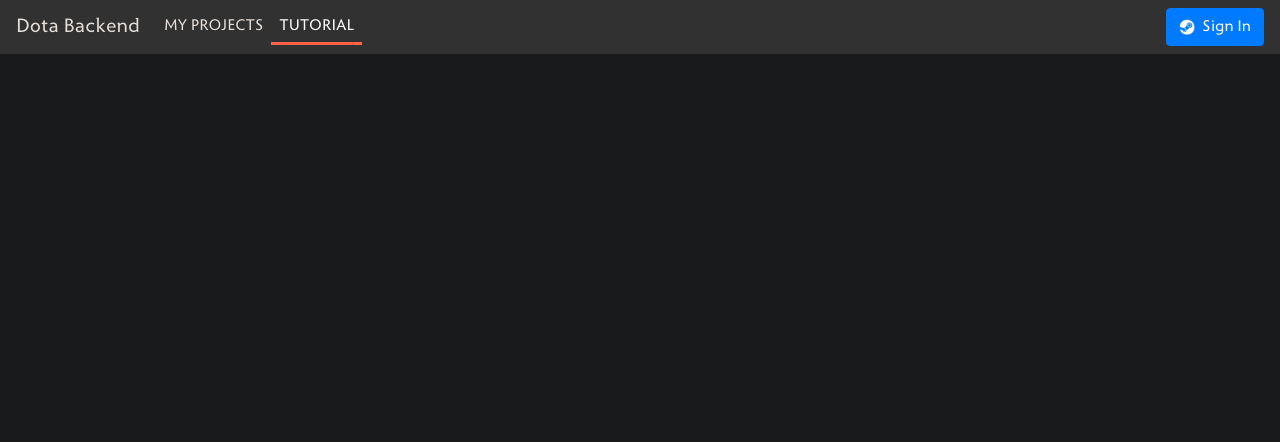
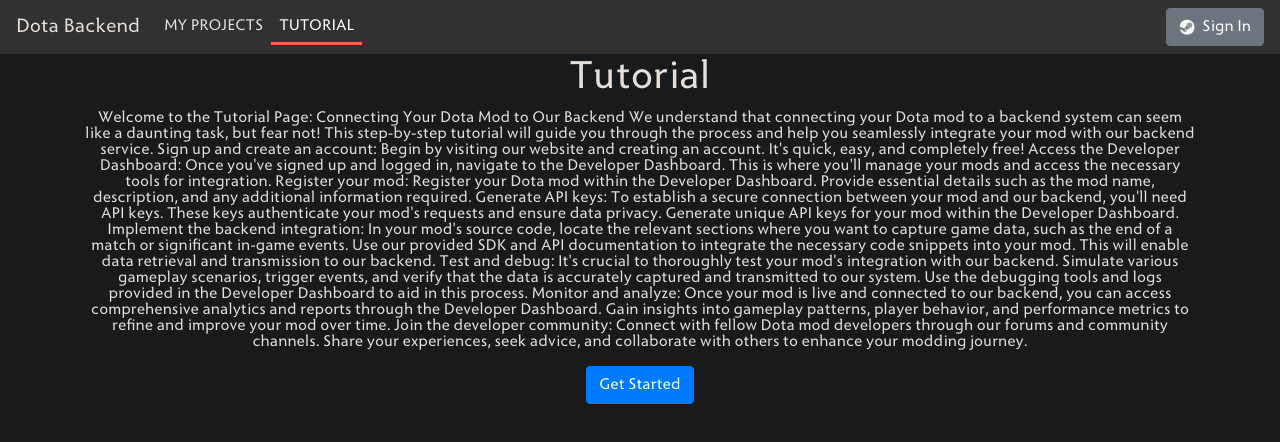
Before and after one commit to VicFrank/Dota-Backend, a Vue app: page /tutorial in a window 1280 px wide. Shown: the top 442 px of the page. Built offline with nearby package versions, Linux system fonts and the light colour scheme; no server answers.

Commit message:
Saving progress

```diff
--- a/package.json
+++ b/package.json
@@ -10,6 +10,7 @@
     "lint": "eslint . --ext .vue,.js,.jsx,.cjs,.mjs,.ts,.tsx,.cts,.mts --fix --ignore-path .gitignore"
   },
   "dependencies": {
+    "axios": "^1.4.0",
     "bootstrap-vue": "^2.23.1",
     "vue": "^2.7.7",
     "vue-router": "^3.5.4",
--- a/src/App.vue
+++ b/src/App.vue
@@ -21,19 +21,23 @@ export default {
 	},
 
 	created() {
-    fetch("https://api.dotabackend.com/api/auth/steam/success", { credentials: "include" })
+		fetch("https://api.dotabackend.com/auth/steam/success", { credentials: "include" })
 			.then((res) => res.json())
 			.then((res) => {
 				if (res.success) {
-          const { photos, id, displayName } = res.user;
+					console.log("User is logged in");
+					console.log(res.user.steamID);
+					console.log(res.user.username);
+					console.log(res.user.picture);
 
 					this.$store.commit({
 						type: "SET_USER",
-            steamID: id,
-            username: displayName,
-            picture: photos[2].value,
+						steamID: res.user.steamID,
+						username: res.user.username,
+						picture: res.user.picture,
 					});
 				} else {
+					console.log("User is not logged in");
 					this.$store.commit({
 						type: "LOG_OUT",
 					});
--- a/src/components/auth/LoginButton.vue
+++ b/src/components/auth/LoginButton.vue
@@ -1,5 +1,5 @@
 <template>
-  <a href="https://api.dotabackend.com/auth/steam/login" class="btn btn-primary">
+  <a href="https://api.dotabackend.com/auth/steam/login" class="btn btn-secondary">
     <img src="../../assets/images/site/steam_icon.png" class="steam-icon mr-1" alt="Steam Login Button" />
     Sign In
   </a>
@@ -16,4 +16,23 @@ export default {
   height: 1rem;
   width: 1rem;
 }
+
+.sign-in-button {
+  display: flex;
+  align-items: center;
+  justify-content: center;
+  background: #000;
+  color: var(--secondary-color);
+  border: 1px solid var(--secondary-color);
+  text-transform: uppercase;
+  padding: 0.5rem 1rem;
+  font-size: 1rem;
+  font-weight: 600;
+  cursor: pointer;
+}
+
+.sign-in-button:hover {
+  transform: translateY(-1px);
+  filter: brightness(1.2);
+}
 </style>
--- a/src/components/layout/HeaderComponent.vue
+++ b/src/components/layout/HeaderComponent.vue
@@ -6,7 +6,7 @@
       </router-link>
       <ul class="navbar-nav flex-row d-flex text-uppercase">
         <li class="nav-item">
-          <router-link to="/my_projects" class="nav-link" exact-active-class="active-link">
+          <router-link to="/my-projects" class="nav-link" exact-active-class="active-link">
             My Projects
           </router-link>
         </li>
--- a/src/components/pages/HomePage.vue
+++ b/src/components/pages/HomePage.vue
@@ -1,7 +1,20 @@
 <template>
   <div class="text-center">
     <h1>Dota Backend</h1>
-    <p>Welcome to Dota Backend, an easy way for Custom Game developers to create backends for their projects</p>
+    <p>Welcome to our website!<br>We provide a free backend solution for Dota mod developers, allowing them to connect
+      their
+      mods and retrieve valuable game data.<br>
+      Our platform is designed to assist developers in gathering data from their Dota mods, specifically capturing
+      information when game matches are completed. This includes important statistics such as the number of kills, deaths,
+      assists, victories, planted wards, and much more.<br>
+      By integrating our backend service into their mods, developers can easily access and analyze detailed game data,
+      enabling them to gain valuable insights into their mod's performance and enhance the overall gameplay
+      experience.<br>
+      Whether you're an experienced mod developer or just starting out, our platform offers a convenient and efficient way
+      to collect and utilize game data for your Dota mods.<br>Say goodbye to the hassle of building your own backend
+      infrastructure and focus on what you do best – creating amazing Dota mods!<br>
+      Join our community of developers today and take advantage of our free backend service to elevate your Dota mods to
+      new heights. Happy modding!</p>
     <router-link to="/dashboard" class="btn btn-primary">Get Started</router-link>
   </div>
 </template>
--- /dev/null
+++ b/src/components/pages/MyProjects.vue
@@ -0,0 +1,7 @@
+<template>
+  <div class="text-center">
+    <h1>My Projects</h1>
+    <p>Welcome to Dota Backend, an easy way for Custom Game developers to create backends for their projects</p>
+    <router-link to="/dashboard" class="btn btn-primary">Get Started</router-link>
+  </div>
+</template>
--- /dev/null
+++ b/src/components/pages/Tutorial.vue
@@ -0,0 +1,40 @@
+<template>
+  <div class="text-center">
+    <h1>Tutorial</h1>
+    <p>Welcome to the Tutorial Page: Connecting Your Dota Mod to Our Backend
+
+      We understand that connecting your Dota mod to a backend system can seem like a daunting task, but fear not! This
+      step-by-step tutorial will guide you through the process and help you seamlessly integrate your mod with our backend
+      service.
+
+      Sign up and create an account: Begin by visiting our website and creating an account. It's quick, easy, and
+      completely free!
+
+      Access the Developer Dashboard: Once you've signed up and logged in, navigate to the Developer Dashboard. This is
+      where you'll manage your mods and access the necessary tools for integration.
+
+      Register your mod: Register your Dota mod within the Developer Dashboard. Provide essential details such as the mod
+      name, description, and any additional information required.
+
+      Generate API keys: To establish a secure connection between your mod and our backend, you'll need API keys. These
+      keys authenticate your mod's requests and ensure data privacy. Generate unique API keys for your mod within the
+      Developer Dashboard.
+
+      Implement the backend integration: In your mod's source code, locate the relevant sections where you want to capture
+      game data, such as the end of a match or significant in-game events. Use our provided SDK and API documentation to
+      integrate the necessary code snippets into your mod. This will enable data retrieval and transmission to our
+      backend.
+
+      Test and debug: It's crucial to thoroughly test your mod's integration with our backend. Simulate various gameplay
+      scenarios, trigger events, and verify that the data is accurately captured and transmitted to our system. Use the
+      debugging tools and logs provided in the Developer Dashboard to aid in this process.
+
+      Monitor and analyze: Once your mod is live and connected to our backend, you can access comprehensive analytics and
+      reports through the Developer Dashboard. Gain insights into gameplay patterns, player behavior, and performance
+      metrics to refine and improve your mod over time.
+
+      Join the developer community: Connect with fellow Dota mod developers through our forums and community channels.
+      Share your experiences, seek advice, and collaborate with others to enhance your modding journey.</p>
+    <router-link to="/dashboard" class="btn btn-primary">Get Started</router-link>
+  </div>
+</template>
--- a/src/router/index.ts
+++ b/src/router/index.ts
@@ -1,6 +1,8 @@
 import Vue from "vue";
 import VueRouter from "vue-router";
 import HomePage from "@/components/pages/HomePage.vue";
+import MyProjects from "@/components/pages/MyProjects.vue";
+import Tutorial from "@/components/pages/Tutorial.vue";
 
 Vue.use(VueRouter);
 
@@ -12,6 +14,16 @@ const router = new VueRouter({
       path: "/",
       name: "home",
       component: HomePage,
+    },
+    {
+      path: "/my-projects",
+      name: "my_projects",
+      component: MyProjects,
+    },
+    {
+      path: "/tutorial",
+      name: "tutorial",
+      component: Tutorial,
     },
     // {
     //   path: "/about",
```
Also changed, not shown: 1 other file (tests, documents, lock files or other folders). Lines whose indentation alone changed are shown as unchanged.
